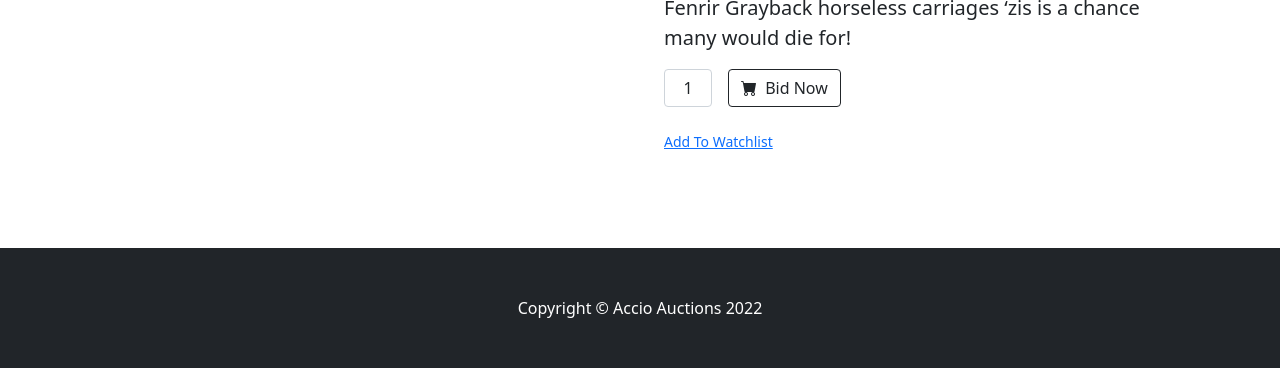
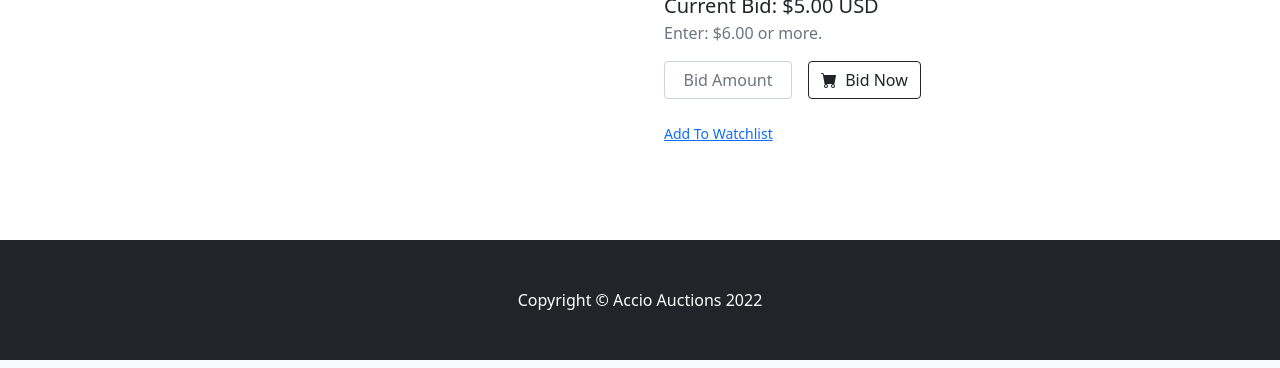
Before and after one commit to megler/commerce, a Django app: a page that uses auctions/templates/auctions/detail.html in a window 1280 px wide. Shown: the part 977-1345 px from the top of the page. Run offline with Django 4.2, Linux system fonts and the light colour scheme; data comes from the database, SQL or seed files in the repository; both versions use the stored data as it was after the commit; some libraries are stand-ins or nearby versions.

Commit message:
user model now returns username, open question about admin login forcing use of /, error message for bid (must be logged in) works.

```diff
--- a/auctions/forms.py
+++ b/auctions/forms.py
@@ -1,5 +1,5 @@
 from django.forms import ModelForm
-from .models import ListAuction
+from .models import ListAuction, Bid
 
 
 class ListAuctionForm(ModelForm):
--- a/auctions/models.py
+++ b/auctions/models.py
@@ -11,7 +11,7 @@ class User(AbstractUser):
                                          related_name="auctions")
 
     def __str__(self):
-        return f"{self.first_name} {self.last_name}"
+        return f"{self.username}"
 
 
 class Category(models.Model):
@@ -53,6 +53,8 @@ class ListAuction(models.Model):
                                    on_delete=models.SET_NULL,
                                    related_name="categories")
     listing_image = models.URLField(null=True)
+    # status True is Active. False is Inactive
+    status = models.BooleanField(default=True)
 
     def __str__(self):
         return f"Item: {self.item_name}"
--- a/auctions/static/auctions/styles.css
+++ b/auctions/static/auctions/styles.css
@@ -10,3 +10,11 @@
 .center-form {
     margin: 0 auto;
 }
+
+#currency-field {
+    max-width: 8rem
+}
+
+input#currency-field:focus::placeholder {
+    color: transparent;
+  }
--- a/auctions/templates/auctions/detail.html
+++ b/auctions/templates/auctions/detail.html
@@ -1,5 +1,6 @@
 {% extends "auctions/layout.html" %}
 {% load humanize %}
+
 {% block title %}
   Accio Auctions -
   {{ item.item_name }}
@@ -14,7 +15,6 @@
             <a href="{% url 'listings_by_cat' cat=category %}">{{ category }}</a>
           </div>
           <h1 class="display-5 fw-bolder">{{ item.item_name }}</h1>
-          <div class="fs-5 mb-5">${{ item.starting_bid }}</div>
           <div class="fs-5 mb-2">Available Quantity:
             {{ item.quantity }}</div>
           <div class="fs-6 mb-2">Condition:
@@ -27,13 +27,26 @@
           </div>
 
           <p class="lead">{{ item.description }}</p>
-          <div class="d-flex">
-            <input class="form-control text-center me-3" id="inputQuantity" type="num" value="1" style="max-width: 3rem"/>
-            <button class="btn btn-outline-dark flex-shrink-0" type="button">
-              <i class="bi-cart-fill me-1"></i>
-              Bid Now
-            </button>
+          <div class="fs-5 ">Current Bid: ${{ item.starting_bid }}
+            USD</div>
+          <div class="fs-7 mb-2 text-muted">Enter: ${{ increment_bid }}
+            or more.</div>
+          <div class="mb-3 text-danger">
+            {% if message %}
+              <div>{{ message }}</div>
+            {% endif %}
           </div>
+          <form action="{% url 'bid_item' title=item.item_name %}" method="post">
+            <div class="d-flex flex-row">
+              {% csrf_token %}
+              <input type="textbox" class="form-control text-center me-3" id="currency-field" placeholder="Bid Amount" name="bid-amt"/>
+              <button class="btn btn-outline-dark flex-shrink-0" type="submit">
+                <i class="bi-cart-fill me-1"></i>
+                Bid Now
+              </button>
+            </div>
+          </form>
+
           <div class="small mt-4">
             <a href="#">Add To Watchlist</a>
           </div>
--- a/auctions/urls.py
+++ b/auctions/urls.py
@@ -10,6 +10,7 @@ urlpatterns = [
     path("register", views.register, name="register"),
     path("categories", views.auction_categories, name="auction_categories"),
     path("create-listing", views.create_listing, name="create_listing"),
+    path("bid_item/<str:title>", views.bid_item, name="bid_item"),
     path("detail/<str:title>", views.get_listing, name="get_listing"),
     path("<str:cat>", views.active_by_cat, name="listings_by_cat"),
 ]
--- a/auctions/views.py
+++ b/auctions/views.py
@@ -138,18 +138,20 @@ def create_listing(request):
             obj.save()
             return HttpResponseRedirect(reverse("index"))
         else:
-            print("ERROR : Form is invalid")
-            print(form.errors)
+            return render(request, "auctions/create-listing.html",
+                          {"message": form.errors})
     context = {"form": form}
     return render(request, "auctions/create-listing.html", context)
 
 
-def get_listing(request, title):
+def get_listing(request, title, message=""):
     """Returns single listing by name"""
 
-    get_listing = ListAuction.objects.get(item_name=title)
-    get_cat = Category.objects.get(pk=get_listing.categories_id)
-    expire = get_listing.date_created + timedelta(days=7)
+    get_listing_info = ListAuction.objects.get(item_name=title)
+    get_cat = Category.objects.get(pk=get_listing_info.categories_id)
+    expire = get_listing_info.date_created + timedelta(days=7)
+    increment_bid = get_listing_info.starting_bid + 1
+    print(increment_bid)
 
     return render(
         request,
@@ -157,6 +159,20 @@ def get_listing(request, title):
         {
             "expire_date": datetime_from_utc_to_local(expire),
             "category": get_cat,
-            "item": get_listing,
+            "item": get_listing_info,
+            "increment_bid": increment_bid,
+            "message": message,
         },
     )
+
+
+def bid_item(request, title):
+    get_listing_info = ListAuction.objects.get(item_name=title)
+    if request.method == "POST":
+        if request.user.is_authenticated and get_listing_info.status:
+            bid_amt = request.POST["bid-amt"]
+        if not request.user.is_authenticated:
+            return get_listing(request,
+                               title=title,
+                               message="You need to be logged in to bid.")
+    return get_listing(request, title=title)
```
Also changed, not shown: auctions/migrations/0007_listauction_status.py (added), db.sqlite3.
